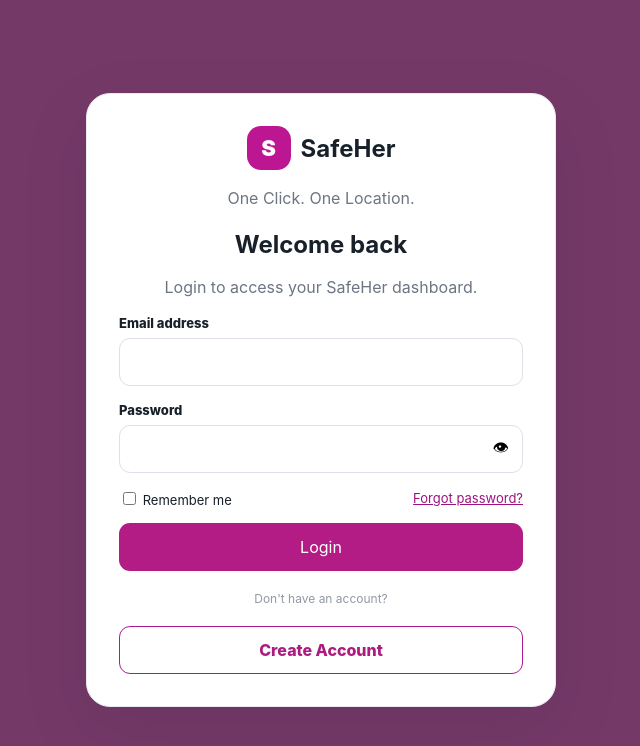
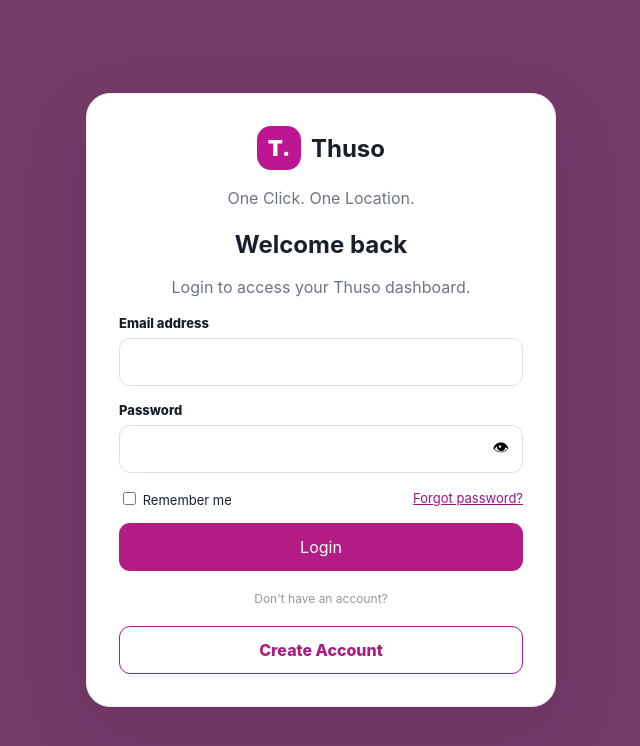
Before and after one commit to 23018149Ramuadi/Thusa_SOS, a website: page THUSO/client/login.html in a window 1280 px wide. Shown: the whole page, without its empty margins (319-959 px from the left). Drawn offline with nearby package versions, Linux system fonts and the light colour scheme.

Commit message:
Update branding from SafeHer to Thuso

```diff
--- a/THUSO/client/login.html
+++ b/THUSO/client/login.html
@@ -2,7 +2,7 @@
 <html lang="en">
     <head>
         <meta charset="UTF-8"><meta name="viewport" content="width=device-width,initial-scale=1.0">
-        <title>Login | SafeHer
+        <title>Login | Thuso.
         </title>
         <link rel="stylesheet" href="style.css" />
     </head>
@@ -10,11 +10,11 @@
         <main class="auth-page">
             <section class="auth-card">
                 <div class="brand">
-                    <span class="brand-mark">S</span><h1>SafeHer</h1>
+                    <span class="brand-mark">T.</span><h1>Thuso</h1>
                 </div>
                 <p class="tagline">One Click. One Location.</p>
                     <h2>Welcome back</h2>
-                    <p class="description">Login to access your SafeHer dashboard.</p>
+                    <p class="description">Login to access your Thuso dashboard.</p>
                     <form id="loginForm">
                         <div class="form-group">
                             <label for="email"><ion-icon name="mail"></ion-icon>Email address</label>
```
